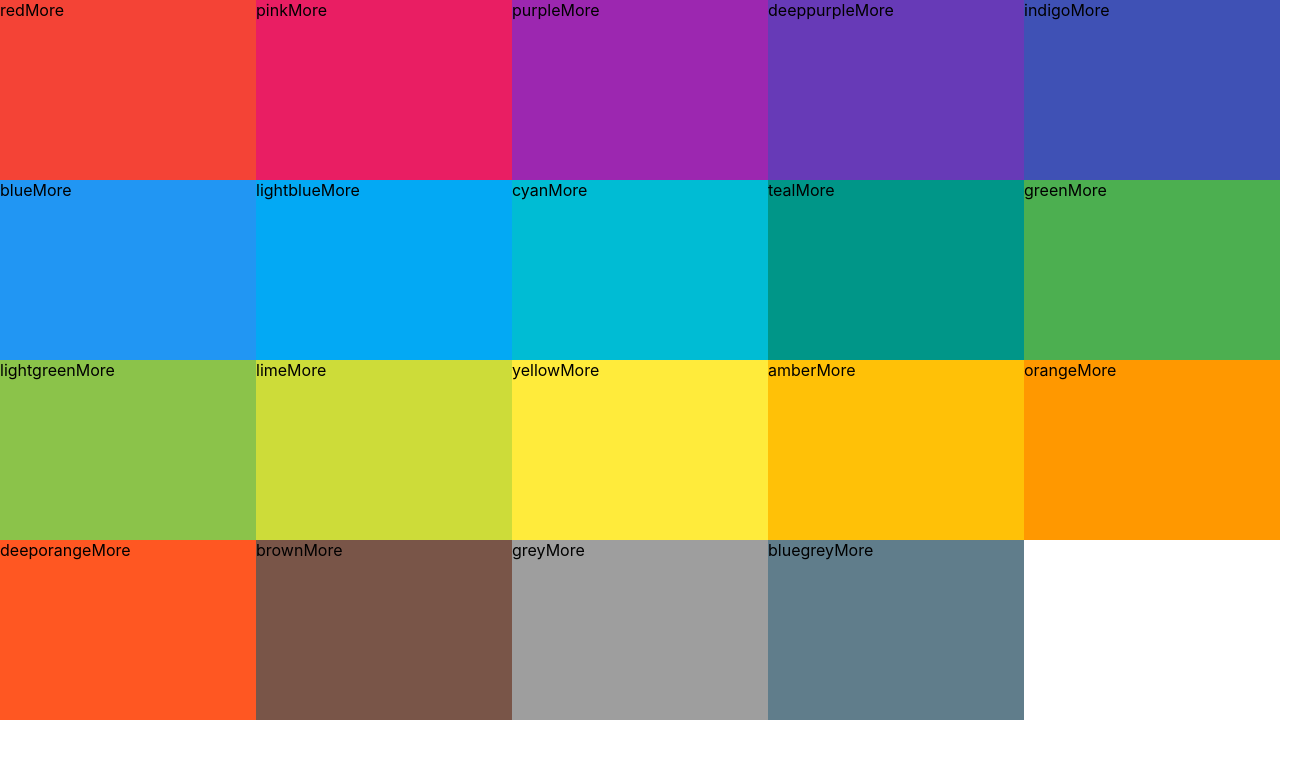
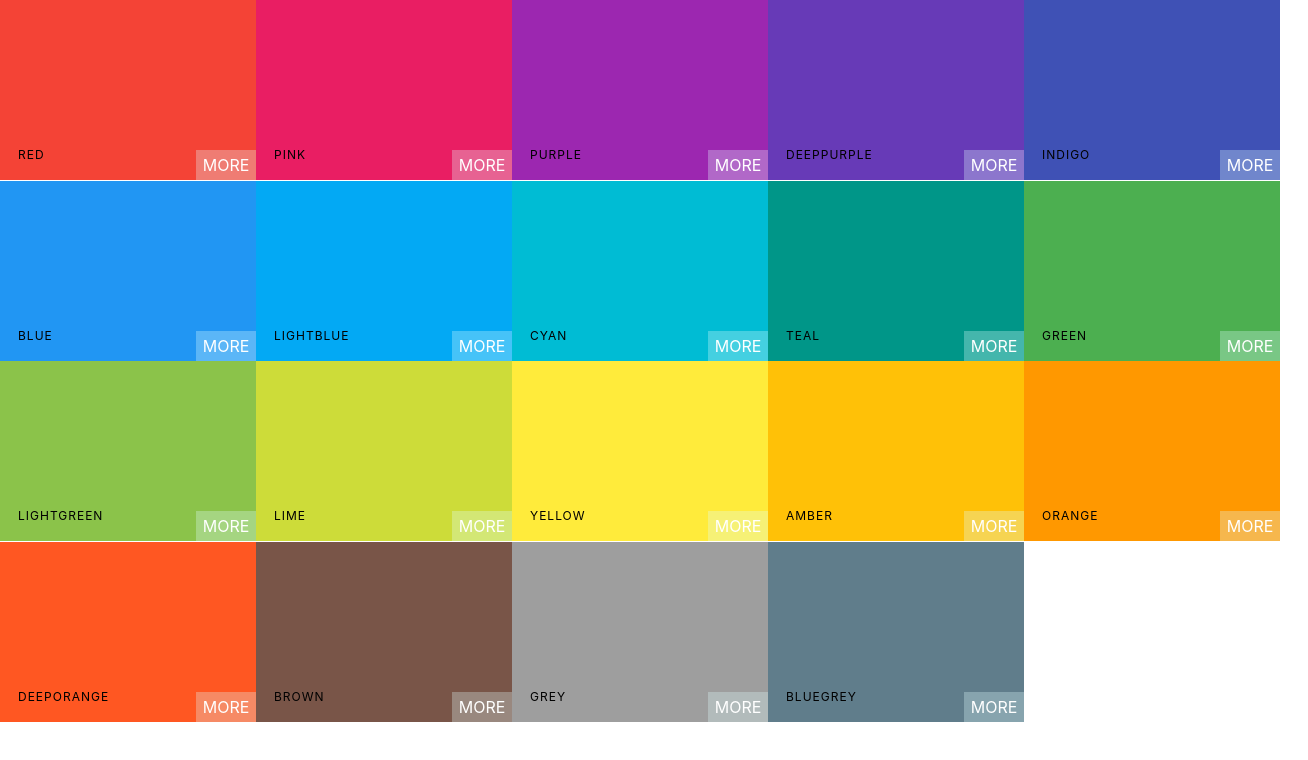
Before and after one commit to vishnuk7/Hue, a React (Create React App) app: page / in a window 1280 px wide. Shown: the top 760 px of the page, 1308 px wide, since content can reach past the window. Built offline with nearby package versions, Linux system fonts and the light colour scheme.

Commit message:
style colorBox 😎

```diff
--- a/src/ColorBox.css
+++ b/src/ColorBox.css
@@ -5,4 +5,55 @@
 	display: inline-block;
 	position: relative;
 	cursor: pointer;
+	margin-bottom: -3.5px;
 }
+
+.box-content {
+	position: absolute;
+	width: 100%;
+	left: 8px;
+	bottom: 8px;
+	padding: 10px;
+	color: #000;
+	letter-spacing: 1px;
+	text-transform: uppercase;
+	font-size: 12px;
+}
+
+.copy-btn {
+	width: 100px;
+	height: 30px;
+	position: absolute;
+	display: inline-block;
+	top: 50%;
+	left: 50%;
+	margin-left: -50px;
+	margin-top: -15px;
+	text-align: center;
+	outline: none;
+	background: rgba(225, 255, 255, 0.3);
+	font-size: 1rem;
+	line-height: 30px;
+	color: #ffffff;
+	text-transform: uppercases;
+	border: none;
+	opacity: 0;
+	transition: all 0.4s ease-out;
+}
+
+.ColorBox:hover .copy-btn {
+	opacity: 1;
+}
+
+.see-more {
+	background: rgba(225, 255, 255, 0.3);
+	position: absolute;
+	right: 0px;
+	bottom: 0px;
+	height: 30px;
+	width: 60px;
+	text-align: center;
+	color: #ffffff;
+	line-height: 30px;
+	text-transform: uppercase;
+}
--- a/src/ColorBox.js
+++ b/src/ColorBox.js
@@ -3,10 +3,17 @@ import './ColorBox.css';
 
 export default class ColorBox extends Component {
 	render() {
+		const { background, name } = this.props;
+
 		return (
-			<div style={{ background: this.props.background }} className='ColorBox'>
-				<span>{this.props.name}</span>
-				<span>More</span>
+			<div style={{ background }} className='ColorBox'>
+				<div className='copy-container'>
+					<div className='box-content'>
+						<span>{name}</span>
+					</div>
+					<button className='copy-btn'>Copy</button>
+				</div>
+				<span className='see-more'>More</span>
 			</div>
 		);
 	}
```
